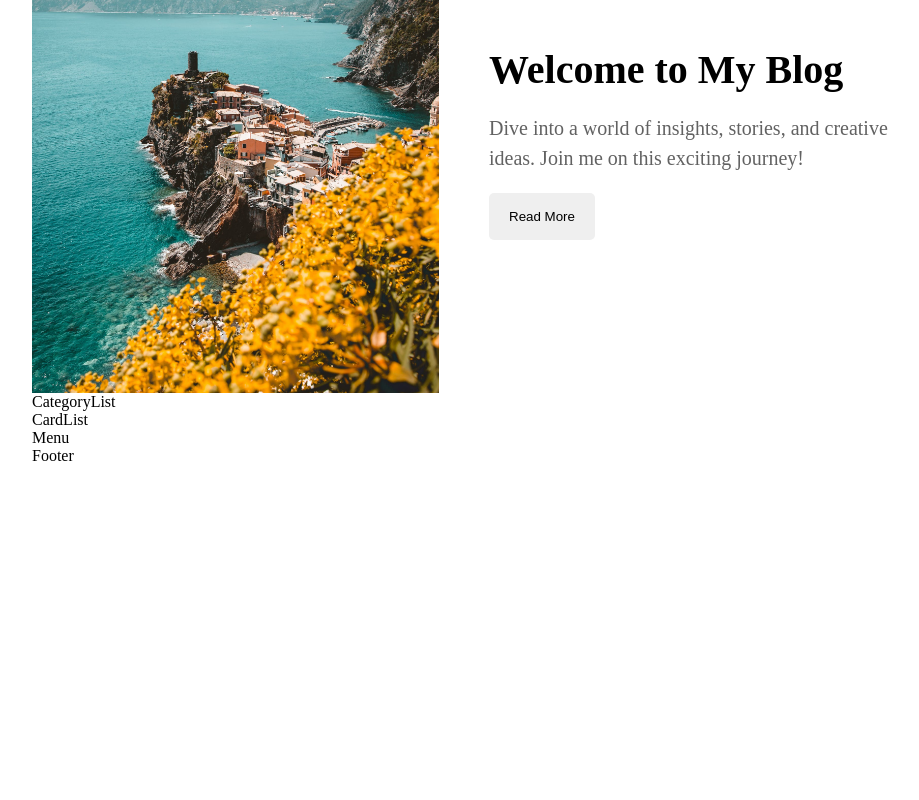
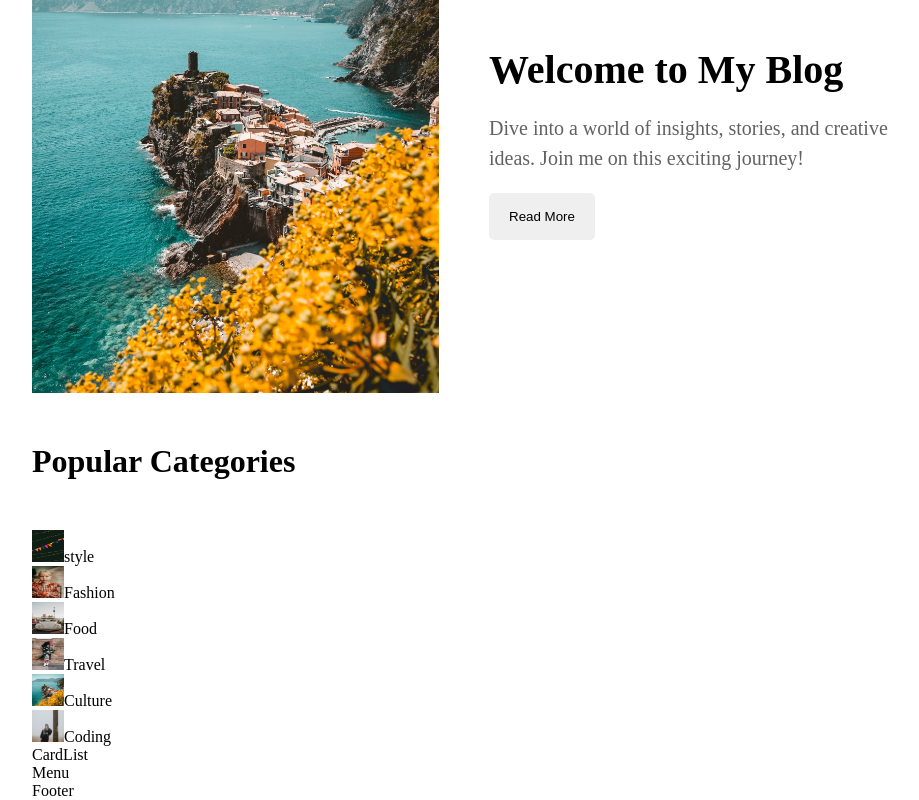
Before and after one commit to mehrad-amin/Blog-app, a Next.js app: page / in a window 1280 px wide. Shown: the part 597-1397 px from the top of the page, without its empty margins (176-1095 px from the left). Before the commit the page ends 1062 px from the top, so only its background shows below. Built offline with nearby package versions, Linux system fonts and the light colour scheme.

Commit message:
categotylist component 50% compleated

```diff
--- a/src/app/components/CategoryList/CategoryList.jsx
+++ b/src/app/components/CategoryList/CategoryList.jsx
@@ -1,7 +1,90 @@
 import styles from "@/app/components/CategoryList/CategoryList.module.css";
+import Image from "next/image";
+import Link from "next/link";
 
 const CategoryList = () => {
-  return <div>CategoryList</div>;
+  return (
+    <div className={styles.container}>
+      <h1 className={styles.title}>Popular Categories</h1>
+      <div calssName={styles.categories}>
+        <div className={styles.category}>
+          <Link
+            href="/blog?cat=style"
+            className={`${styles.category} ${styles.style}`}
+          >
+            <Image
+              src="/style.png"
+              alt="style category"
+              width={32}
+              height={32}
+              className={styles.image}
+            />
+            style
+          </Link>
+        </div>
+        <div className={styles.category}>
+          <Link href="/blog" className={`${styles.category} ${styles.fashion}`}>
+            <Image
+              src="/fashion.png"
+              alt="fashion category"
+              width={32}
+              height={32}
+              className={styles.image}
+            />
+            Fashion
+          </Link>
+        </div>
+        <div className={styles.category}>
+          <Link href="/blog" className={`${styles.category} ${styles.food}`}>
+            <Image
+              src="/food.png"
+              alt="food category"
+              width={32}
+              height={32}
+              className={styles.image}
+            />
+            Food
+          </Link>
+        </div>
+        <div className={styles.category}>
+          <Link href="/blog" className={`${styles.category} ${styles.travel}`}>
+            <Image
+              src="/travel.png"
+              alt="travel category"
+              width={32}
+              height={32}
+              className={styles.image}
+            />
+            Travel
+          </Link>
+        </div>
+        <div className={styles.category}>
+          <Link href="/blog" className={`${styles.category} ${styles.culture}`}>
+            <Image
+              src="/culture.png"
+              alt="culture category"
+              width={32}
+              height={32}
+              className={styles.image}
+            />
+            Culture
+          </Link>
+        </div>
+        <div className={styles.category}>
+          <Link href="/blog" className={`${styles.category} ${styles.coding}`}>
+            <Image
+              src="/coding.png"
+              alt="culture category"
+              width={32}
+              height={32}
+              className={styles.image}
+            />
+            Coding
+          </Link>
+        </div>
+      </div>
+    </div>
+  );
 };
 
 export default CategoryList;
--- a/src/app/components/CategoryList/CategoryList.module.css
+++ b/src/app/components/CategoryList/CategoryList.module.css
@@ -0,0 +1,11 @@
+.container {
+}
+.title {
+  margin: 50px 0;
+}
+.categories {
+  display: flex;
+  flex-wrap: wrap;
+  justify-content: space-between;
+  gap: 20px;
+}
```
